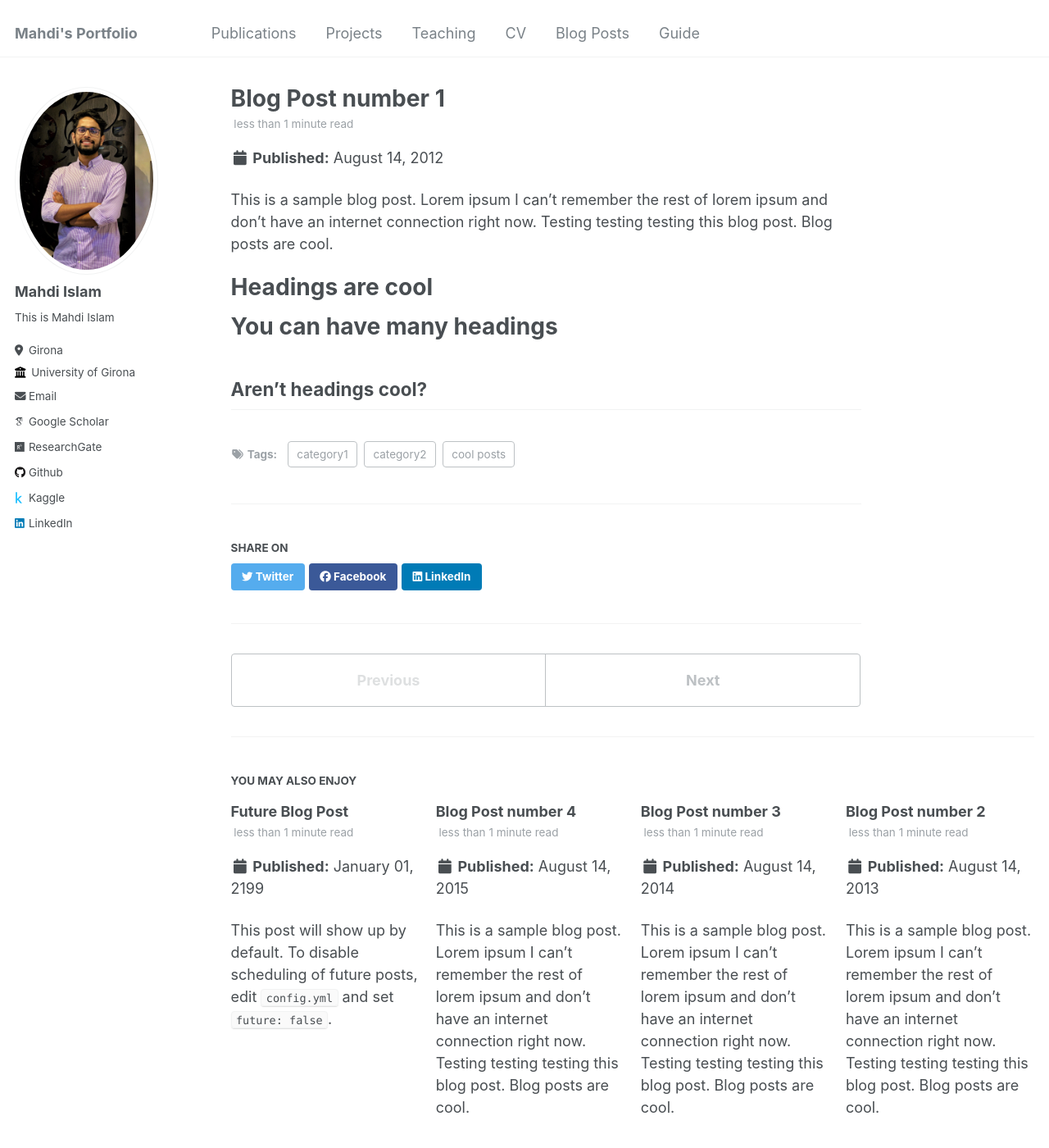
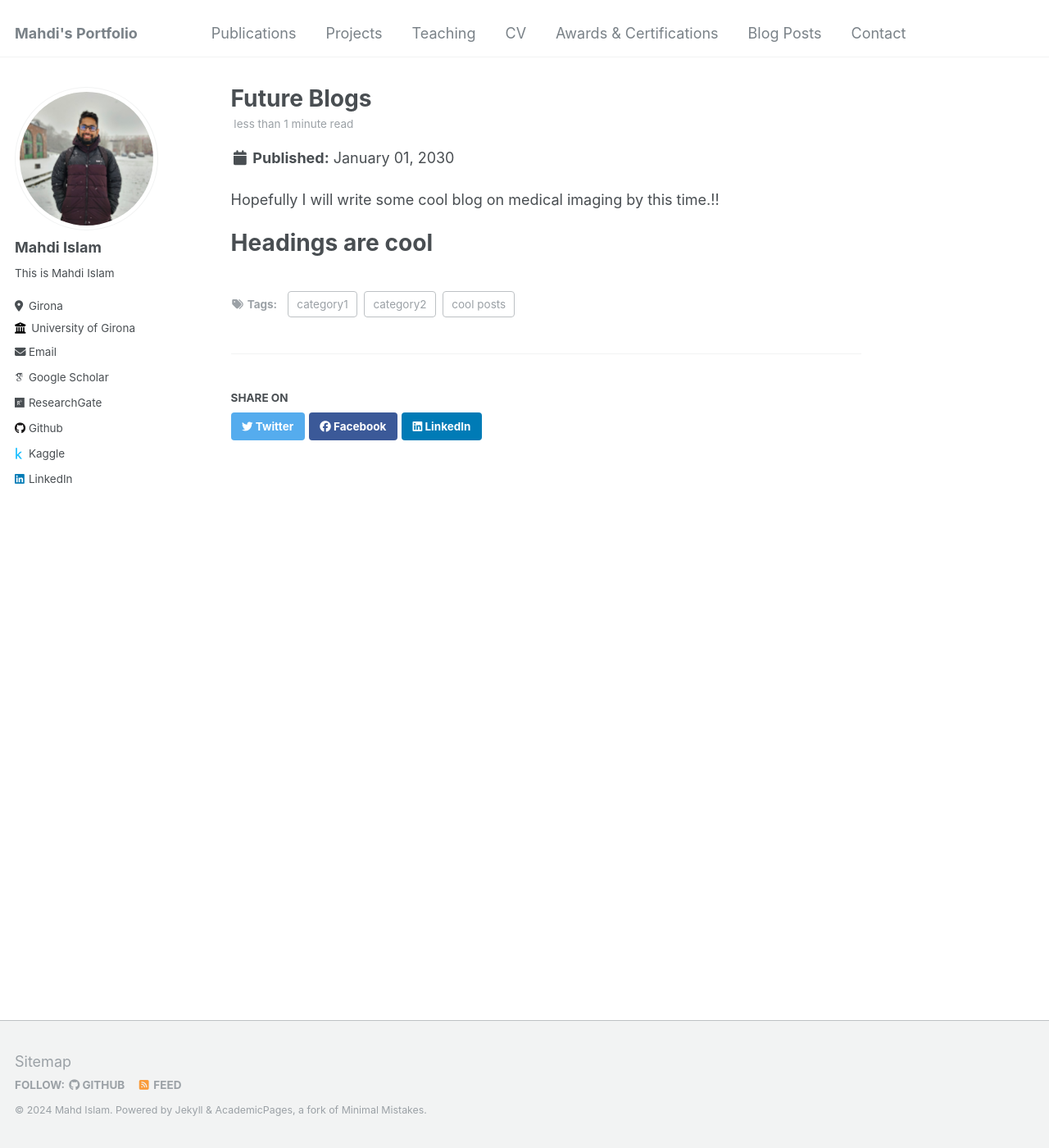
Before and after one commit to mahdiislam79/mahdiislam79.github.io, a Jekyll site: the page built from _posts/2012-08-14-blog-post-1.md, in a window 1280 px wide and 1400 px high. Shown: the whole window at 82% size. Built offline with Jekyll 4.4.1, drawn with Linux system fonts in a browser that asks for light colours; some web fonts are replaced.

Commit message:
minor edits

```diff
--- a/_config.yml
+++ b/_config.yml
@@ -21,7 +21,7 @@ repository               : "mahdiislam79/mahdiislam79.github.io"
 #               Additional customization can be done by editing /_includes/author-profile.html
 author:
   # Biographic information
-  avatar           : "74634689_1462895657182920_7228950745427476480_n.jpeg"
+  avatar           : "20240109_110142~2.jpg"
   name             : "Mahdi Islam"
   pronouns         : # example: "he"
   bio              : "This is Mahdi Islam"
--- a/_data/navigation.yml
+++ b/_data/navigation.yml
@@ -11,8 +11,11 @@ main:
   - title: "CV"
     url: /cv/
 
+  - title: "Awards & Certifications"
+    url: /certifications/
+
   - title: "Blog Posts"
     url: /year-archive/
 
-  - title: "Guide"
-    url: /markdown/
+  - title: "Contact"
+    url: /contact/
--- a/_posts/2012-08-14-blog-post-1.md
+++ b/_posts/2012-08-14-blog-post-1.md
@@ -1,6 +1,6 @@
 ---
-title: 'Blog Post number 1'
-date: 2012-08-14
+title: 'Future Blogs'
+date: 2030-01-01
 permalink: /posts/2012/08/blog-post-1/
 tags:
   - cool posts
@@ -8,13 +8,7 @@ tags:
   - category2
 ---
 
-This is a sample blog post. Lorem ipsum I can't remember the rest of lorem ipsum and don't have an internet connection right now. Testing testing testing this blog post. Blog posts are cool.
+Hopefully I will write some cool blog on medical imaging by this time.!!
 
 Headings are cool
 ======
-
-You can have many headings
-======
-
-Aren't headings cool?
-------
--- a/_posts/2013-08-14-blog-post-2.md
+++ /dev/null
@@ -1,20 +0,0 @@
----
-title: 'Blog Post number 2'
-date: 2013-08-14
-permalink: /posts/2013/08/blog-post-2/
-tags:
-  - cool posts
-  - category1
-  - category2
----
-
-This is a sample blog post. Lorem ipsum I can't remember the rest of lorem ipsum and don't have an internet connection right now. Testing testing testing this blog post. Blog posts are cool.
-
-Headings are cool
-======
-
-You can have many headings
-======
-
-Aren't headings cool?
-------
--- a/_posts/2014-08-14-blog-post-3.md
+++ /dev/null
@@ -1,20 +0,0 @@
----
-title: 'Blog Post number 3'
-date: 2014-08-14
-permalink: /posts/2014/08/blog-post-3/
-tags:
-  - cool posts
-  - category1
-  - category2
----
-
-This is a sample blog post. Lorem ipsum I can't remember the rest of lorem ipsum and don't have an internet connection right now. Testing testing testing this blog post. Blog posts are cool.
-
-Headings are cool
-======
-
-You can have many headings
-======
-
-Aren't headings cool?
-------
--- a/_posts/2199-01-01-future-post.md
+++ /dev/null
@@ -1,11 +0,0 @@
----
-title: 'Future Blog Post'
-date: 2199-01-01
-permalink: /posts/2012/08/blog-post-4/
-tags:
-  - cool posts
-  - category1
-  - category2
----
-
-This post will show up by default. To disable scheduling of future posts, edit `config.yml` and set `future: false`.
```
Also changed, not shown: _certifications/cert_1.md (added, +6 -0 lines), _pages/certifications.html (added, +12 -0 lines), _pages/contact.md (added, +9 -0 lines), _pages/publications.md (+1 -1 lines), _posts/2015-08-14-blog-post-4.md (deleted, +0 -20 lines), images/20240109_110142~2.jpg (added).
